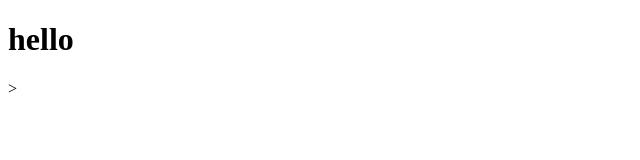
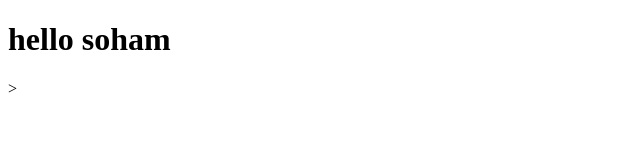
Before and after one commit to soham-246/htmlcss, a plain HTML site: page site/index.html in a window 1280 px wide. Shown: the whole page, without its empty margins (0-640 px from the left). Drawn offline with Linux system fonts and the light colour scheme.

Commit message:
small change.

```diff
--- a/site/index.html
+++ b/site/index.html
@@ -4,6 +4,6 @@
 	<title>hello world</title>
 </head>
 <body>
-<h1>hello</h1>>
+<h1>hello soham</h1>>
 </body>
 </html>
```
